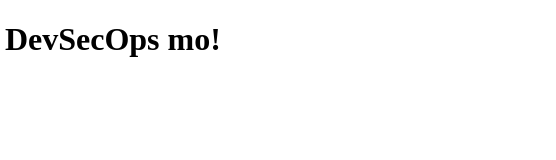
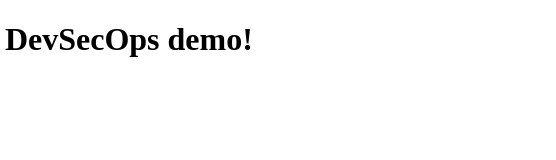
Before and after one commit to rsugumardeloitte/dev-experiment, a website: page index.html in a window 1280 px wide. Shown: the full height of the page, 84-640 px from the left. Drawn offline with nearby package versions, Linux system fonts and the light colour scheme.

Commit message:
Update index.html

```diff
--- a/index.html
+++ b/index.html
@@ -5,7 +5,7 @@
   <script src="node_modules/dompurify/dist/purify.min.js"></script>
 </head>
 <body>
-  <h1>Hello DevSecOps mo!</h1>
+  <h1>Hello DevSecOps demo!</h1>
   <div id="output"></div>
  <script src="demo.js"></script>
 </body>
```
